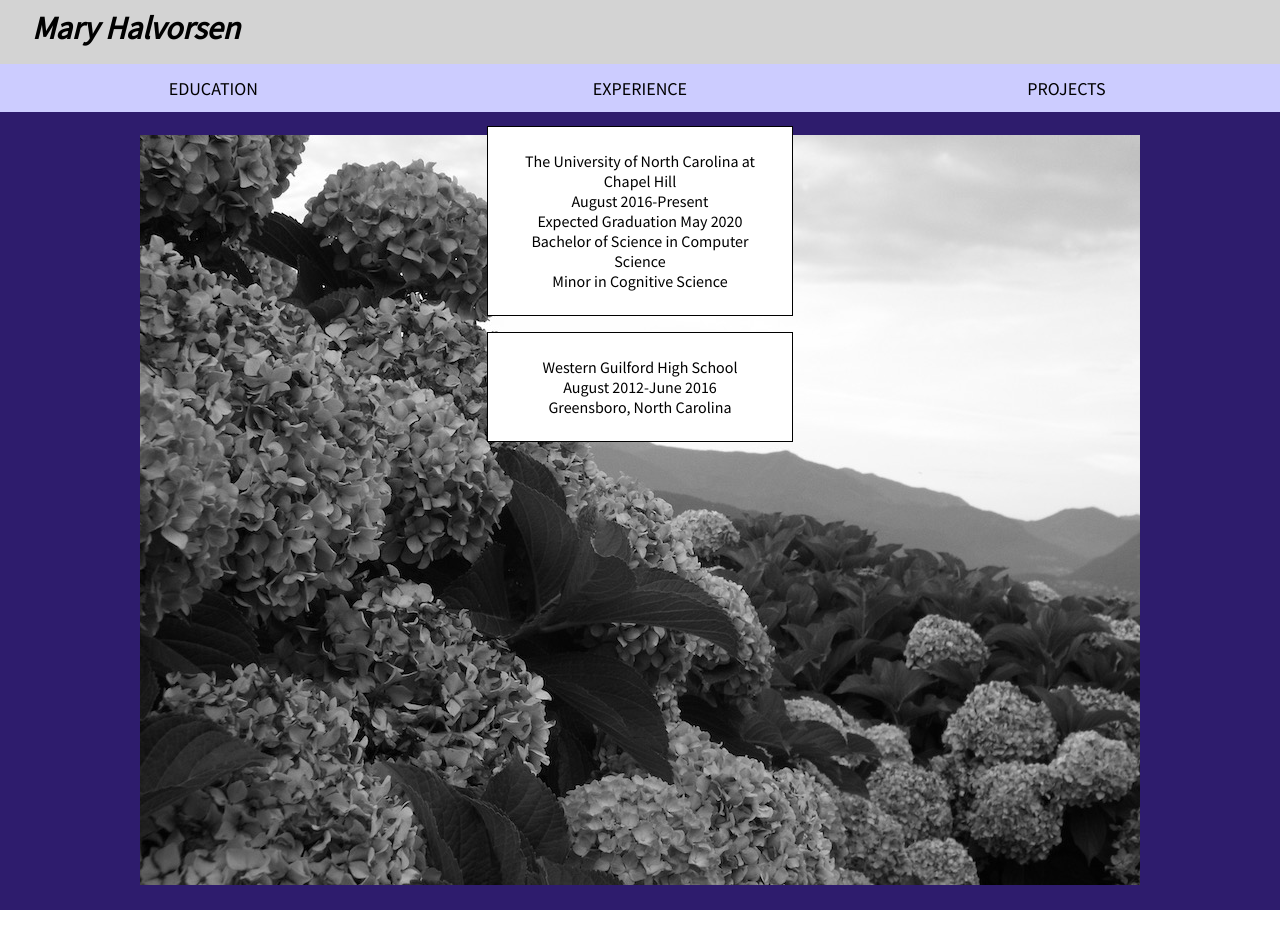
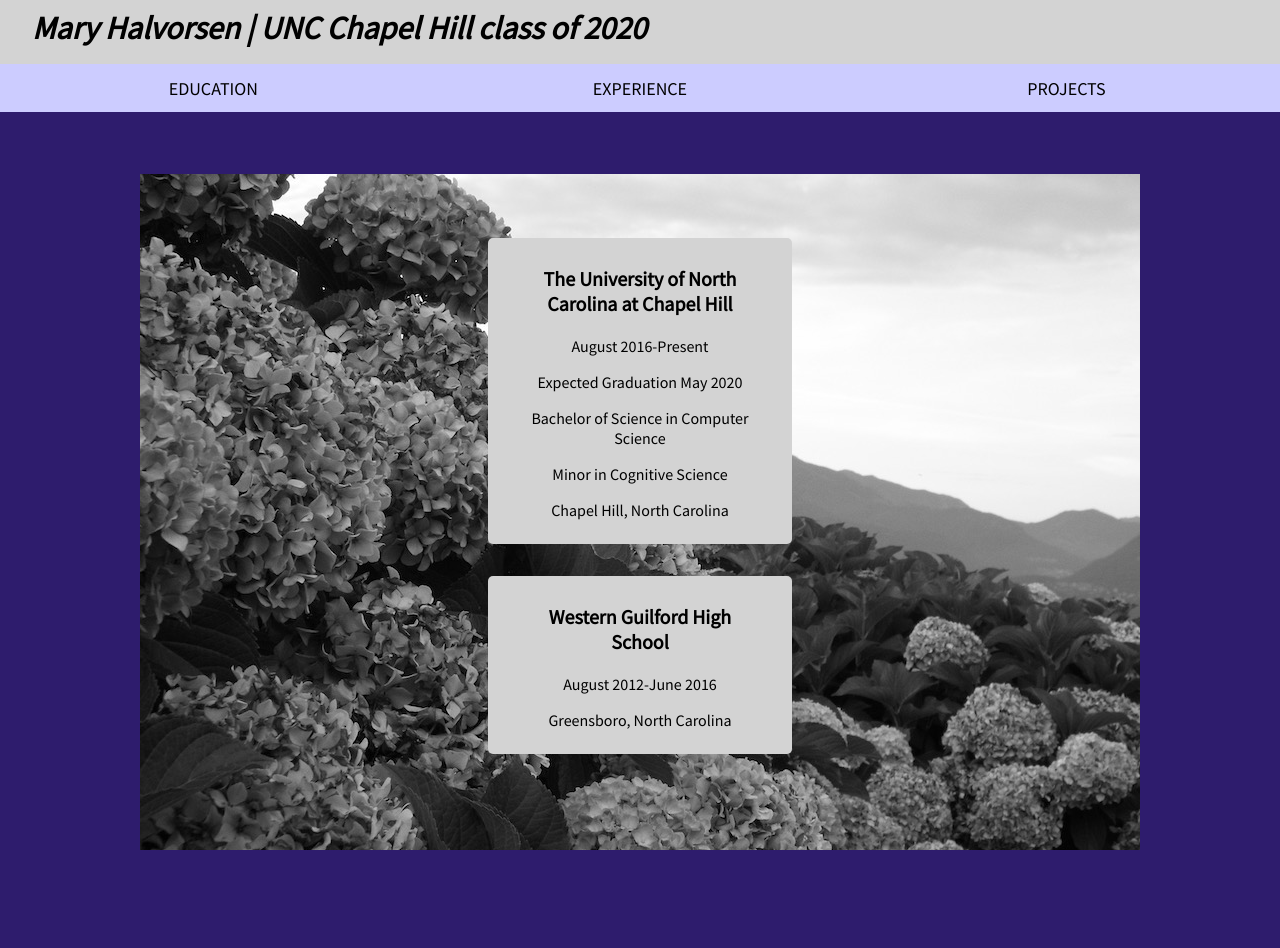
Before and after one commit to maryhalv/personalWebsite, a React (Create React App) app: page / in a window 1280 px wide. Both pictures are taken after a click on the button "EDUCATION". Shown: the top 948 px of the page. Before the commit the page ends 910 px from the top, so only its background shows below. Built offline with nearby package versions, Linux system fonts and the light colour scheme.

Commit message:
div positioning, projects

```diff
--- a/src/App.js
+++ b/src/App.js
@@ -39,7 +39,7 @@ export class App extends React.Component {
     return (
         <div id ='d-page'>
             <div id='d-banner'>
-            <h1 class="h-title" onClick={this.renderHome}>Mary Halvorsen</h1>
+            <h1 class="h-title" onClick={this.renderHome}>Mary Halvorsen | UNC Chapel Hill class of 2020</h1>
               <div id='d-navigation' >
                 <button class='b-section' onClick={this.renderEducation}>
                     EDUCATION
--- a/src/education.js
+++ b/src/education.js
@@ -14,18 +14,33 @@ export class Education extends React.Component {
         <React.Fragment>
         <div id="eduction-holder">
         <div id="d-tile-ed">
+                                <p id="ed-title">
+                                    The University of North Carolina at Chapel Hill
+                                </p>
                                 <p>
-                                    The University of North Carolina at Chapel Hill <br></br>
-                                    August 2016-Present <br></br>
-                                    Expected Graduation May 2020 <br></br>
-                                    Bachelor of Science in Computer Science  <br></br>
-                                    Minor in Cognitive Science
+                                August 2016-Present
+                                </p>
+                                <p>
+                                 Expected Graduation May 2020
+                                </p>
+                                <p>
+                                Bachelor of Science in Computer Science
+                                </p>
+                                <p>
+                                Minor in Cognitive Science
+                                </p>
+                                <p>
+                                Chapel Hill, North Carolina
                                 </p>
                  </div>
                  <div id="d-tile-ed">
+                         <p id="ed-title">
+                         Western Guilford High School
+                          </p>
+                          <p>
+                          August 2012-June 2016
+                          </p>
                          <p>
-                         Western Guilford High School <br></br>
-                         August 2012-June 2016 <br></br>
                          Greensboro, North Carolina
                          </p>
                  </div>
--- a/src/experience/experience.js
+++ b/src/experience/experience.js
@@ -22,15 +22,15 @@ export class Experience extends React.Component {
          <h2 id="h-experience">Select a tile to learn more about my experience </h2>
         <div id="tile-holder">
         <div id="d-tile-ex" onClick={this.renderSAS}>
-                        <p>Software Development Intern</p>
+                        <p id="ex-tile">Software Development Intern</p>
                         <p>SAS Institute </p>
-                        <p id="italic-text">Cary, </p><p>NC |</p>
+                        <p>Cary, NC</p>
                         <p> Summer 2019-Present</p>
                     </div>
-                    <div id="d-tile-ex" onClick={this.renderTownOf}>
-                        <p>Technology Solutions Intern</p>
+                    <div id="d-tile-ex-toch" onClick={this.renderTownOf}>
+                        <p id="ex-tile">Technology Solutions Intern</p>
                         <p>Town of Chapel Hill</p>
-                        <p id="italic-text">Chapel Hill, </p><p>NC |</p>
+                        <p >Chapel Hill, NC</p>
                         <p> Summer 2018</p>
                     </div>
         </div>
--- a/src/projects/project.js
+++ b/src/projects/project.js
@@ -13,17 +13,23 @@ export class Projects extends React.Component {
     render () {
         return (
         <React.Fragment>
+        <h2 id="h-experience">Select a tile to learn more about a project</h2>
         <div id="projects-container">
         <div id="project-tile" onClick={this.renderRemember}>
                         <p id="project-title">Remember</p>
                         <p>Google Chrome Extension</p>
-                        <p>Created at Pearl Hacks, Spring 2019</p>
+                        <p>Pearl Hacks Hackathon | Spring 2019</p>
+                        <p>UNC-Chapel Hill</p>
                     </div>
         <div id="project-tile">
             <p id="project-title">Usability Testing Tool</p>
             <p>Web Application</p>
-            <p>Created at SAS Internship, Summer 2019</p>
+            <p>SAS Institute | Summer 2019</p>
          </div>
+         <div id="project-tile">
+                     <p id="project-title">This Website!</p>
+                     <p>Web Application</p>
+                  </div>
         </div>
         </React.Fragment>
         );
--- a/src/projects/remember.js
+++ b/src/projects/remember.js
@@ -26,6 +26,8 @@ export class Remember extends React.Component {
                 I was responsible for the JavaScript
                 functionality of the extension aimed as an aid for those living with memory debilitating diseases.
                 </p>
+                <div id="d-snippet-img">
+                </div>
                 <p>
                 When it came time to turn in our project and to present it to the judges, I was in low spirits because I was not
                 comfortable with the fact that we had turned in our project without all of the functionality that we had originally
@@ -33,7 +35,6 @@ export class Remember extends React.Component {
                 stated future implementations of the tool that would add more functionality and accessibility.
                 We ended up winning second place overall, and made the experience even more rewarding than I had hoped.
                 </p>
-
             </div>
             </React.Fragment>
         );
--- a/src/styles/App.css
+++ b/src/styles/App.css
@@ -66,10 +66,11 @@ html, body {
 #d-page {
   background-color: #2E1C6D;
   /* need to make extend to the bottom of the page */
-  height:50rem;
+  height: 100%;
   width: 100%;
   z-index: 0;
   position: relative;
+  padding-bottom: 3%;
 }
 
 #d-navigation {
@@ -102,17 +103,19 @@ cursor: pointer;
  background-image: url(../images/headshot.JPG);
  background-repeat: none;
  margin: 4rem auto 0 auto;
-z-index: 2;
-position: relative;
+ z-index: 2;
+ position: relative;
 }
 
 #d-flowers {
   z-index: 1;
   position: relative;
+   height: 100%;
+  /*margin: 10% auto 10% auto; */
 }
 
 #d-section {
-  margin: 0 auto 0 auto;
+  margin: 5% auto 5% auto;
   width: 100%;
   height: 100%;
   display: flex;
@@ -120,7 +123,9 @@ position: relative;
   background-image: url(../images/flowers.jpg);
   background-repeat: no-repeat;
   background-position: center;
-  background-color: #2E1C6D;
+  padding-bottom: 5%;
+  padding-top: 5%;
+ /*background-color: #2E1C6D; */
 }
 
 #d-intro {
@@ -135,6 +140,8 @@ position: relative;
   z-index: 2;
   position: relative;
   background-color: lightgray;
+  border-radius: 5px;
+  border: none;
 }
 
 #p-intro {
--- a/src/styles/education.css
+++ b/src/styles/education.css
@@ -1,9 +1,21 @@
 #d-tile-ed {
         width: 15rem;
-        margin: 1rem auto 0 auto;
+        margin: 0 auto 2rem auto;
         background: white;
         color: black;
         text-align: center;
         padding: 0.5rem 2rem 0.5rem 2rem;
-        border: solid 1px black;
+        background-color: lightgray;
+        border: none;
+        border-radius: 5px;
+        /*display: inline-block; */
 }
+
+#ed-title {
+font-size: 1.25rem;
+font-weight: bold;
+}
+
+#education-holder{
+
+}
--- a/src/styles/experience.css
+++ b/src/styles/experience.css
@@ -1,5 +1,5 @@
 #h-experience {
-    margin: 4rem auto 2rem auto;
+    margin: 0 auto 2rem auto;
     text-align: center;
     background-color: lightgray;
     border-radius: 5px;
@@ -8,7 +8,7 @@
 
 #sas-tile {
         width: 50%;
-        margin: 10% auto auto auto;
+        margin: auto;
         background: white;
         color: black;
         text-align: left;
@@ -19,7 +19,7 @@
 
 #toch-tile {
         width: 50%;
-         margin: 10% auto auto auto;
+         margin: auto;
             background: white;
             color: black;
             text-align: left;
@@ -27,9 +27,8 @@
             border-radius: 5px;
 }
 
-#d-tile-ex {
+#d-tile-ex, #d-tile-ex-toch {
     width: 15rem;
-    margin: 1rem auto 0 2rem;
     background: lightgray;
     color: black;
     display: inline-block;
@@ -37,3 +36,19 @@
 
     border-radius: 5px;
 }
+
+#d-tile-ex:hover, #d-tile-ex-toch:hover {
+  background-color: white;
+  cursor: pointer;
+}
+#d-tile-ex {
+ margin: 1rem auto 0 2rem;
+}
+
+#d-tile-ex-toch {
+    margin: 0rem auto 0 2rem;
+}
+#ex-tile {
+    font-size: 1.25rem;
+    font-weight: bold;
+}
--- a/src/styles/projects.css
+++ b/src/styles/projects.css
@@ -1,7 +1,11 @@
 
 #projects-container {
     text-align: center;
-    margin-top: 10%;
+    padding-bottom: 2%;
+    padding-top: 2%;
+    display: flex;
+    flex-wrap: wrap;
+    margin: auto;
 }
 
 #project-title {
@@ -11,7 +15,7 @@
 
 #project-tile {
     width: 15rem;
-    margin: 1rem auto 0 2rem;
+    margin: 0 1rem 0 1rem;
     background: lightgray;
     color: black;
     display: inline-block;
@@ -19,9 +23,14 @@
     border-radius: 5px;
 }
 
+#project-tile:hover {
+    background-color: white;
+    cursor: pointer;
+}
+
 #remember-tile {
     width: 50%;
-    margin: 10% auto auto auto;
+    margin: 0 auto 0 auto;
     background: white;
     color: black;
     text-align: left;
@@ -30,9 +39,17 @@
 }
 
 #d-setup-img {
-background-image: url(../images/setup.png);
-width: 15rem;
-height: 15rem;
-background-repeat: no-repeat;
-margin: auto;
+    background-image: url(../images/setup.png);
+    width: 15rem;
+    height: 15rem;
+    background-repeat: no-repeat;
+    margin: auto;
 }
+
+#d-snippet-img {
+    background-image: url(../images/code_snippet.png);
+    background-repeat: no-repeat;
+    width: 30rem;
+    height: 7rem;
+    margin: auto auto 0 auto;
+}
```
Also changed, not shown: src/projects/website.js (added, +12 -0 lines), src/images/code_snippet.png (added).
